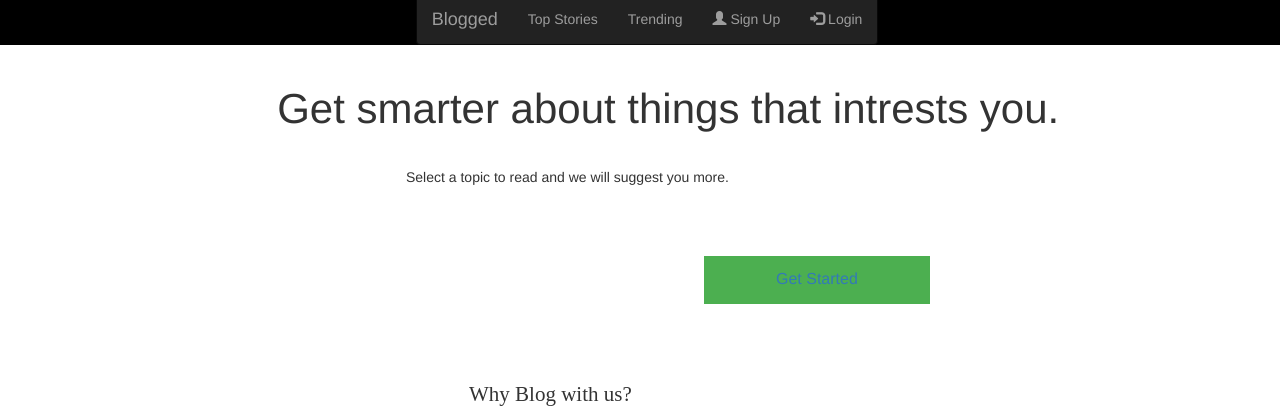
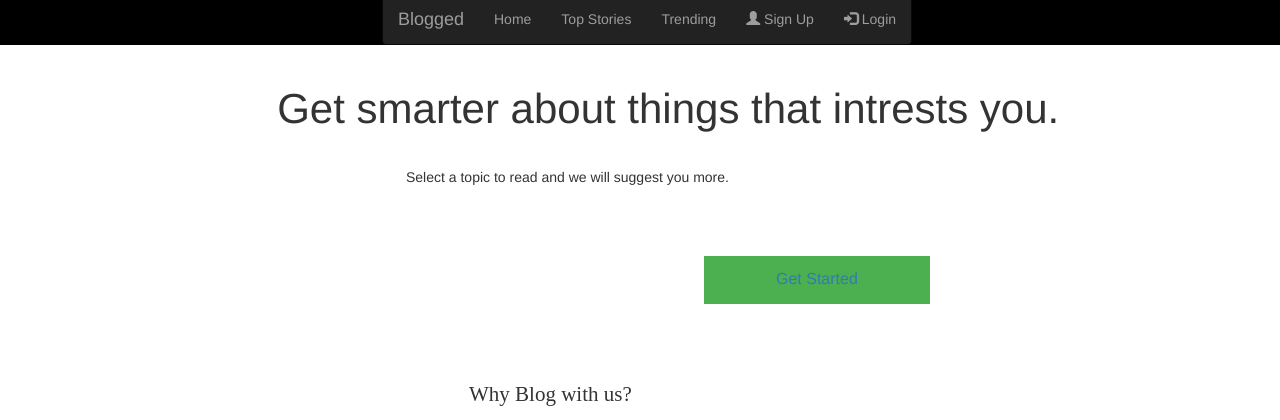
Before and after one commit to vaibhavrkumar/blogged, a PHP site: page /nonuserView/index.php in a window 1280 px wide. Shown: the top 420 px of the page. Run offline with PHP 8.4, Linux system fonts and the light colour scheme; some libraries are stand-ins or nearby versions; grey boxes are pictures that could not be loaded.

```diff
--- a/partials/footer.php
+++ b/partials/footer.php
@@ -1,4 +1,4 @@
-<link rel="stylesheet" href="../footer.css">
+<link rel="stylesheet" href="../stylesheets/footer.css">
 <footer>
   <div id="foot">
     <ul>
--- a/partials/header.php
+++ b/partials/header.php
@@ -15,6 +15,7 @@
             <a class="navbar-brand" href="index.php">Blogged</a>
             </div>
             <ul class="nav navbar-nav">
+            <li><a href="#">Home</a></li>
             <li><a href="#">Top Stories</a></li>
             <li><a href="#">Trending</a></li>
             </ul>
```
